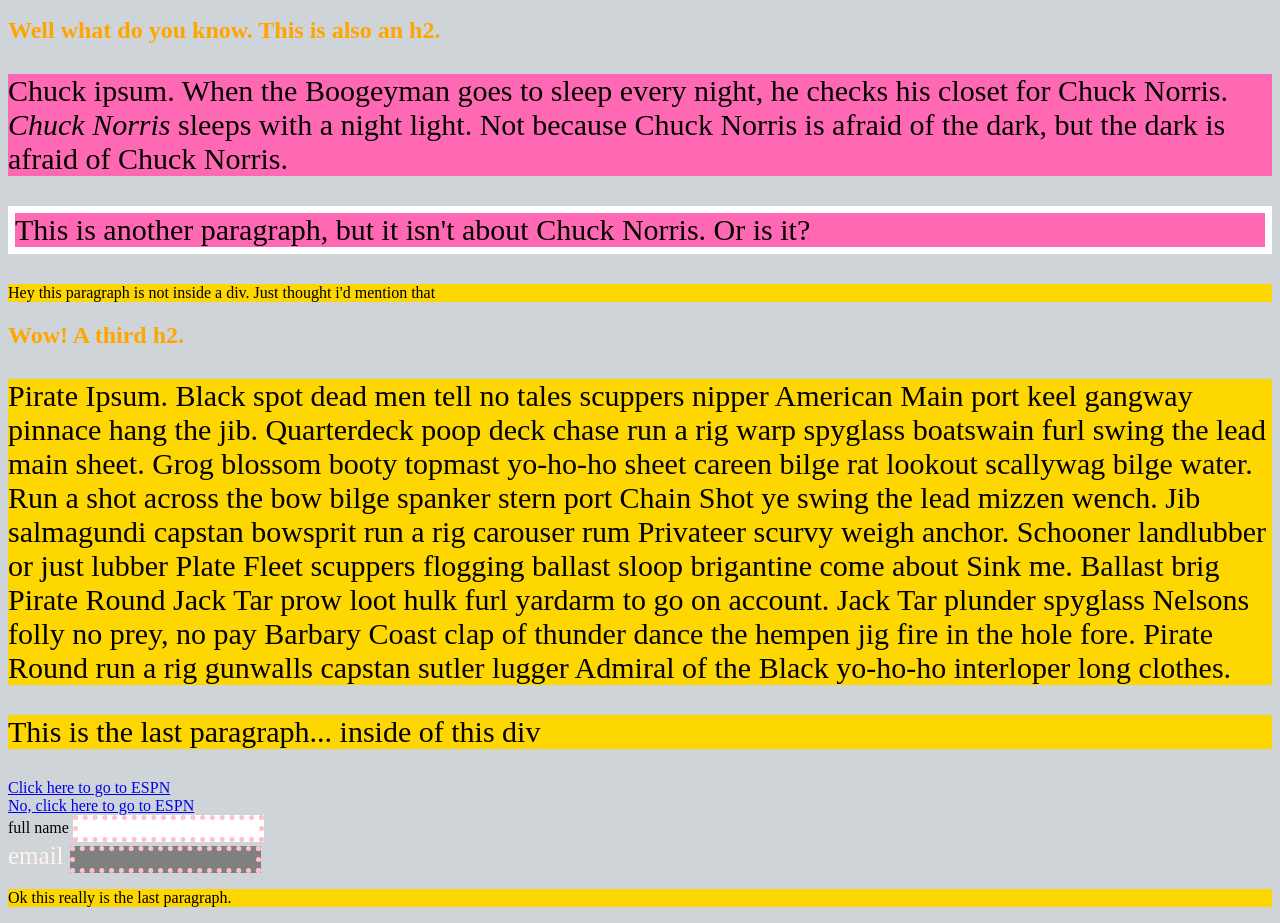
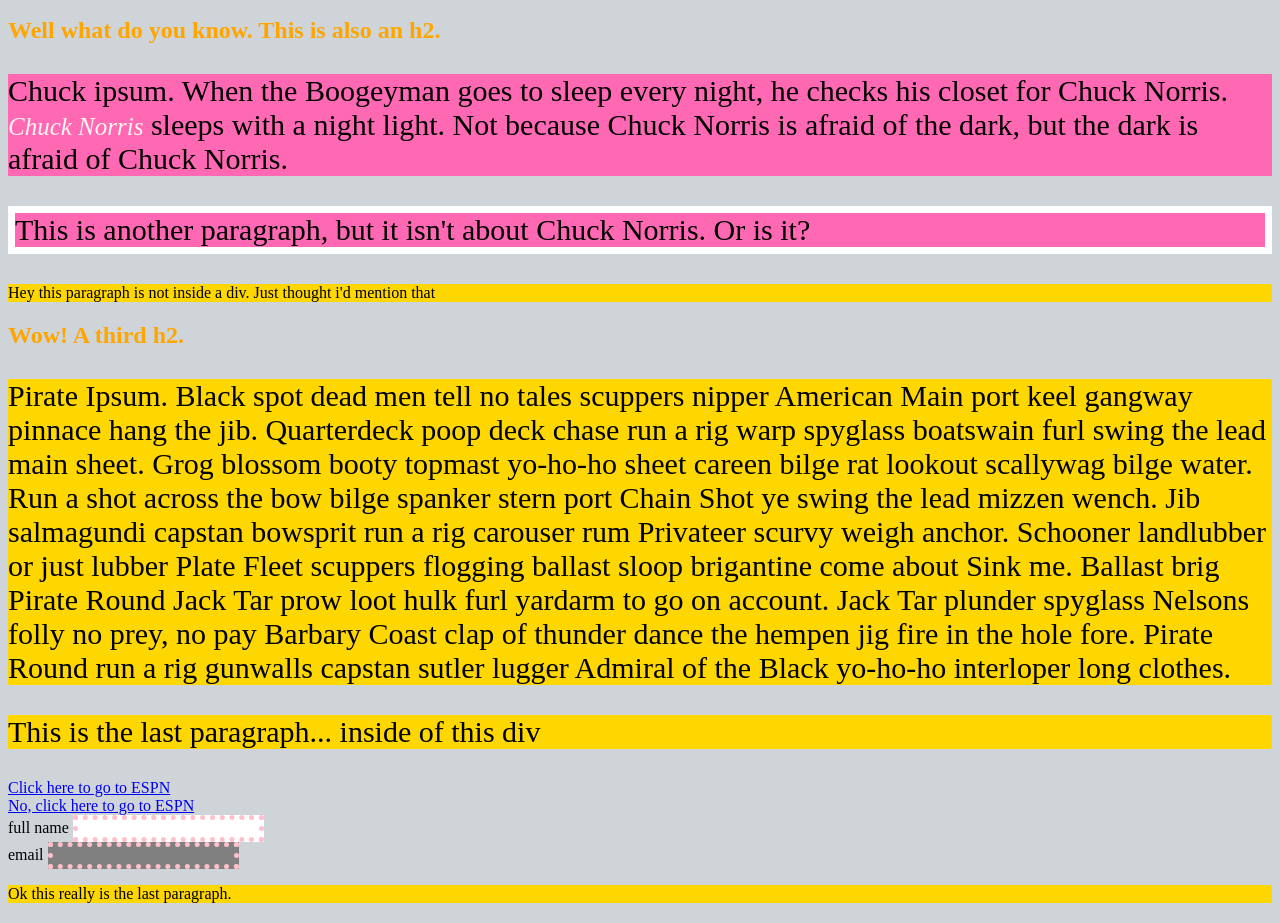
Before and after one commit to edynmfitzgerald/SelectorsExercise, a plain HTML site: page index.html in a window 1280 px wide. Shown: the part 800-1723 px from the top of the page. Drawn offline with Linux system fonts and the light colour scheme.

Commit message:
edited index.html

```diff
--- a/selectorsExercise.css
+++ b/selectorsExercise.css
@@ -46,7 +46,7 @@
     border: 7px solid rgb(255, 255, 255);
 }
 
-label:last-of-type{
+div:nth-of-type(3) em{
     font-size: 25px; color: seashell;
 }
 
```
